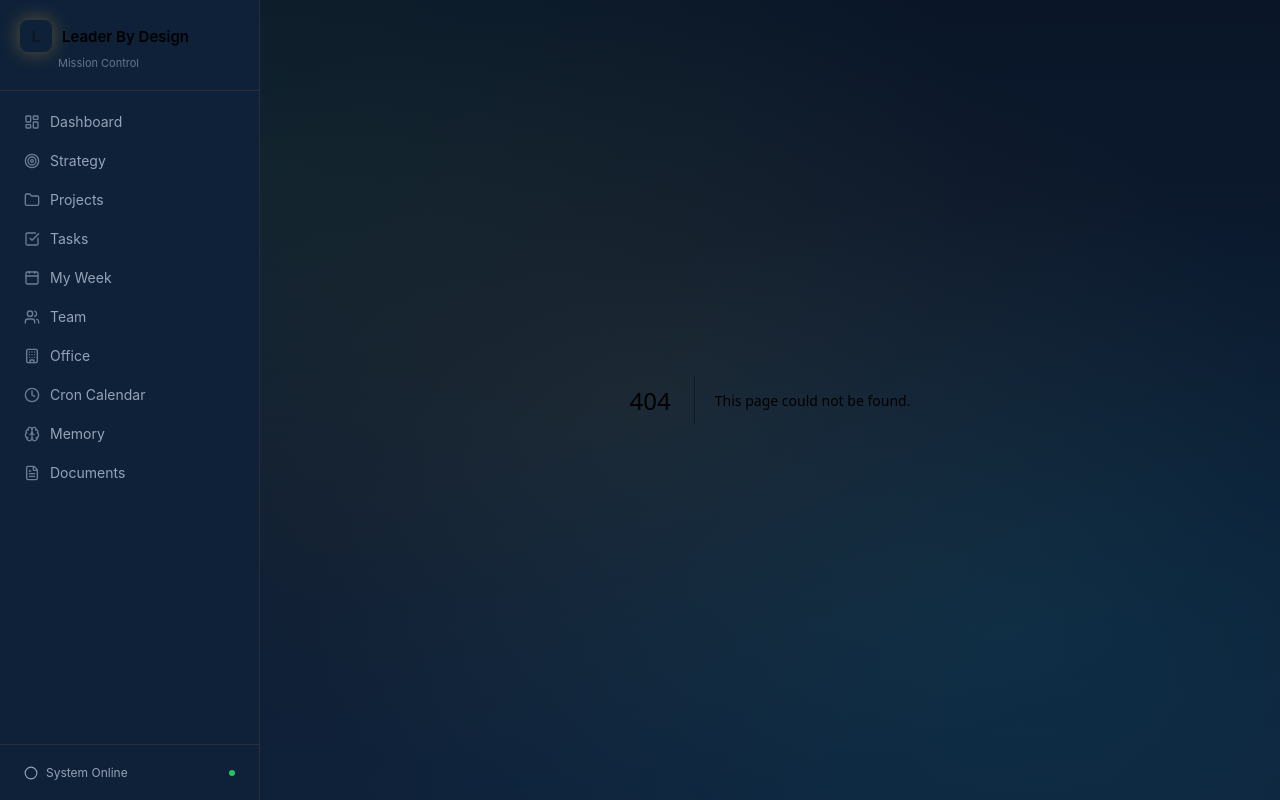
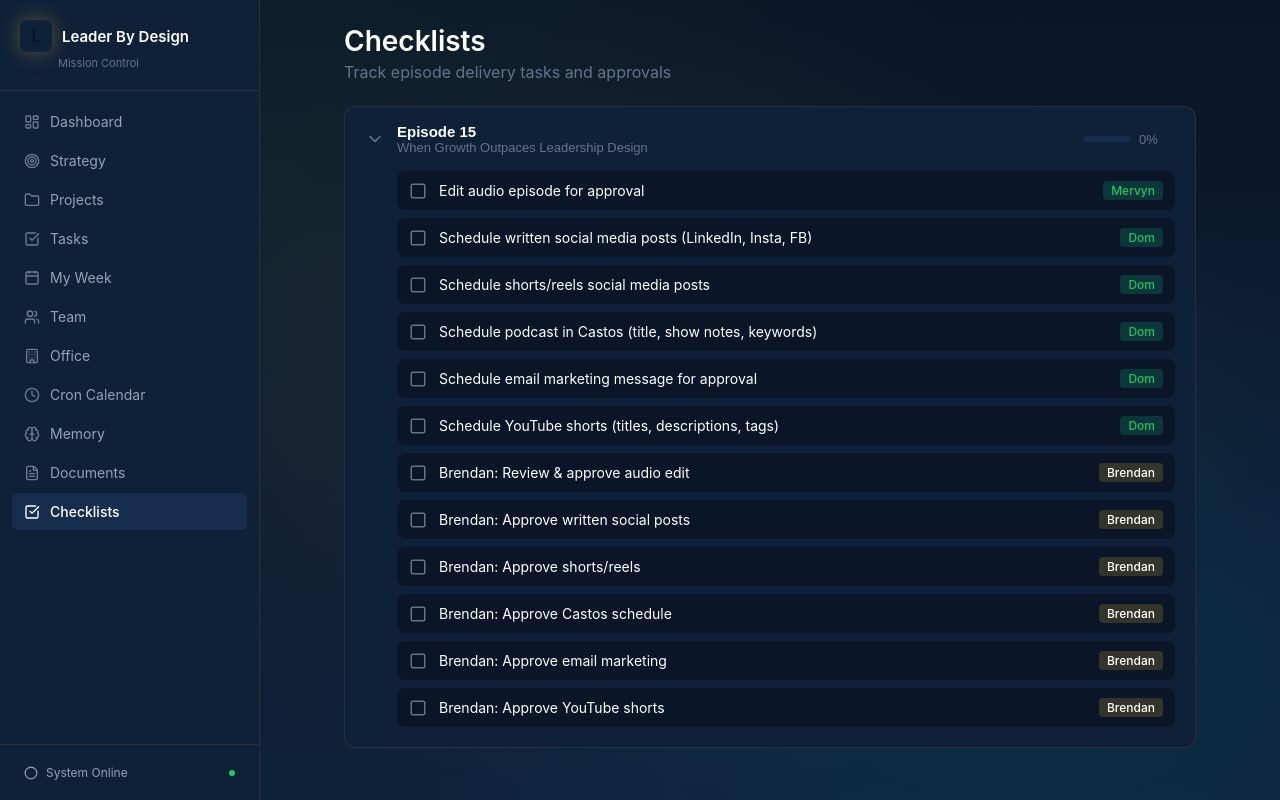
Before and after one commit to brendan134/mission-control, a Next.js app in the folder mission-control/: page /checklists in a window 1280 px wide. Before the commit this address had no page. Built offline with nearby package versions, Linux system fonts and the light colour scheme.

Commit message:
feat: Add interactive Checklists page with localStorage persistence

```diff
--- a/mission-control/src/app/AppLayout.tsx
+++ b/mission-control/src/app/AppLayout.tsx
@@ -29,6 +29,7 @@ const navItems = [
   { href: '/automations', label: 'Cron Calendar', icon: Clock },
   { href: '/memory', label: 'Memory', icon: Brain },
   { href: '/documents', label: 'Documents', icon: FileText },
+  { href: '/checklists', label: 'Checklists', icon: CheckSquare },
 ];
 
 export default function AppLayout({ children }: { children: React.ReactNode }) {
--- /dev/null
+++ b/mission-control/src/app/checklists/page.tsx
@@ -0,0 +1,229 @@
+'use client';
+
+import { useState, useEffect } from 'react';
+import { CheckSquare, Square, ChevronRight } from 'lucide-react';
+
+interface ChecklistItem {
+  id: string;
+  text: string;
+  assignee: string;
+  done: boolean;
+}
+
+interface Checklist {
+  episode: string;
+  title: string;
+  items: ChecklistItem[];
+}
+
+const STORAGE_KEY = 'checklist-state';
+
+const loadChecklists = (): Record<string, ChecklistItem[]> => {
+  if (typeof window === 'undefined') return {};
+  const saved = localStorage.getItem(STORAGE_KEY);
+  return saved ? JSON.parse(saved) : {};
+};
+
+const saveChecklists = (state: Record<string, ChecklistItem[]>) => {
+  if (typeof window === 'undefined') return;
+  localStorage.setItem(STORAGE_KEY, JSON.stringify(state));
+};
+
+const INITIAL_CHECKLISTS: Checklist[] = [
+  {
+    episode: 'Episode 15',
+    title: 'When Growth Outpaces Leadership Design',
+    items: [
+      { id: 'ep15-1', text: 'Edit audio episode for approval', assignee: 'Mervyn', done: false },
+      { id: 'ep15-2', text: 'Schedule written social media posts (LinkedIn, Insta, FB)', assignee: 'Dom', done: false },
+      { id: 'ep15-3', text: 'Schedule shorts/reels social media posts', assignee: 'Dom', done: false },
+      { id: 'ep15-4', text: 'Schedule podcast in Castos (title, show notes, keywords)', assignee: 'Dom', done: false },
+      { id: 'ep15-5', text: 'Schedule email marketing message for approval', assignee: 'Dom', done: false },
+      { id: 'ep15-6', text: 'Schedule YouTube shorts (titles, descriptions, tags)', assignee: 'Dom', done: false },
+      { id: 'ep15-7', text: 'Brendan: Review & approve audio edit', assignee: 'Brendan', done: false },
+      { id: 'ep15-8', text: 'Brendan: Approve written social posts', assignee: 'Brendan', done: false },
+      { id: 'ep15-9', text: 'Brendan: Approve shorts/reels', assignee: 'Brendan', done: false },
+      { id: 'ep15-10', text: 'Brendan: Approve Castos schedule', assignee: 'Brendan', done: false },
+      { id: 'ep15-11', text: 'Brendan: Approve email marketing', assignee: 'Brendan', done: false },
+      { id: 'ep15-12', text: 'Brendan: Approve YouTube shorts', assignee: 'Brendan', done: false },
+    ],
+  },
+];
+
+export default function ChecklistsPage() {
+  const [expanded, setExpanded] = useState<string | null>('Episode 15');
+  const [checklistState, setChecklistState] = useState<Record<string, ChecklistItem[]>>({});
+  const [mounted, setMounted] = useState(false);
+
+  useEffect(() => {
+    setMounted(true);
+    const saved = loadChecklists();
+    const merged: Record<string, ChecklistItem[]> = {};
+    INITIAL_CHECKLISTS.forEach(checklist => {
+      if (saved[checklist.episode]) {
+        merged[checklist.episode] = saved[checklist.episode];
+      } else {
+        merged[checklist.episode] = checklist.items;
+      }
+    });
+    setChecklistState(merged);
+  }, []);
+
+  const toggleItem = (episode: string, itemId: string) => {
+    const updated = { ...checklistState };
+    updated[episode] = updated[episode].map(item =>
+      item.id === itemId ? { ...item, done: !item.done } : item
+    );
+    setChecklistState(updated);
+    saveChecklists(updated);
+  };
+
+  const getProgress = (episode: string) => {
+    const items = checklistState[episode] || [];
+    if (items.length === 0) return 0;
+    const done = items.filter(i => i.done).length;
+    return Math.round((done / items.length) * 100);
+  };
+
+  if (!mounted) return null;
+
+  return (
+    <div style={{ padding: '24px', maxWidth: '900px', margin: '0 auto' }}>
+      <div style={{ marginBottom: '24px' }}>
+        <h1 style={{ fontSize: '28px', fontWeight: 600, margin: 0 }}>Checklists</h1>
+        <p style={{ color: 'var(--text-muted)', margin: '4px 0 0' }}>
+          Track episode delivery tasks and approvals
+        </p>
+      </div>
+
+      <div style={{ display: 'flex', flexDirection: 'column', gap: '16px' }}>
+        {INITIAL_CHECKLISTS.map(checklist => {
+          const isExpanded = expanded === checklist.episode;
+          const progress = getProgress(checklist.episode);
+          const items = checklistState[checklist.episode] || checklist.items;
+
+          return (
+            <div
+              key={checklist.episode}
+              style={{
+                background: 'var(--background-secondary)',
+                borderRadius: '12px',
+                border: '1px solid var(--border)',
+                overflow: 'hidden',
+              }}
+            >
+              <button
+                onClick={() => setExpanded(isExpanded ? null : checklist.episode)}
+                style={{
+                  width: '100%',
+                  padding: '16px 20px',
+                  background: 'transparent',
+                  border: 'none',
+                  cursor: 'pointer',
+                  display: 'flex',
+                  alignItems: 'center',
+                  gap: '12px',
+                  color: 'var(--text)',
+                  textAlign: 'left',
+                }}
+              >
+                <ChevronRight
+                  size={20}
+                  style={{
+                    transform: isExpanded ? 'rotate(90deg)' : 'rotate(0)',
+                    transition: 'transform 0.2s',
+                    color: 'var(--text-muted)',
+                  }}
+                />
+                <div style={{ flex: 1 }}>
+                  <div style={{ fontWeight: 600, fontSize: '15px' }}>{checklist.episode}</div>
+                  <div style={{ fontSize: '13px', color: 'var(--text-muted)' }}>{checklist.title}</div>
+                </div>
+                <div style={{ display: 'flex', alignItems: 'center', gap: '8px' }}>
+                  <div
+                    style={{
+                      width: '48px',
+                      height: '6px',
+                      background: 'var(--background-tertiary)',
+                      borderRadius: '3px',
+                      overflow: 'hidden',
+                    }}
+                  >
+                    <div
+                      style={{
+                        width: `${progress}%`,
+                        height: '100%',
+                        background: progress === 100 ? 'var(--success)' : 'var(--accent)',
+                        transition: 'width 0.3s',
+                      }}
+                    />
+                  </div>
+                  <span style={{ fontSize: '13px', color: 'var(--text-muted)', minWidth: '36px' }}>
+                    {progress}%
+                  </span>
+                </div>
+              </button>
+
+              {isExpanded && (
+                <div style={{ padding: '0 20px 20px 52px' }}>
+                  <div style={{ display: 'flex', flexDirection: 'column', gap: '8px' }}>
+                    {items.map(item => (
+                      <label
+                        key={item.id}
+                        style={{
+                          display: 'flex',
+                          alignItems: 'center',
+                          gap: '12px',
+                          padding: '10px 12px',
+                          background: 'var(--background-primary)',
+                          borderRadius: '8px',
+                          cursor: 'pointer',
+                          opacity: item.done ? 0.6 : 1,
+                          transition: 'opacity 0.2s',
+                        }}
+                      >
+                        <input
+                          type="checkbox"
+                          checked={item.done}
+                          onChange={() => toggleItem(checklist.episode, item.id)}
+                          style={{ display: 'none' }}
+                        />
+                        {item.done ? (
+                          <CheckSquare size={18} style={{ color: 'var(--success)', flexShrink: 0 }} />
+                        ) : (
+                          <Square size={18} style={{ color: 'var(--text-muted)', flexShrink: 0 }} />
+                        )}
+                        <span
+                          style={{
+                            flex: 1,
+                            fontSize: '14px',
+                            textDecoration: item.done ? 'line-through' : 'none',
+                            color: item.done ? 'var(--text-muted)' : 'var(--text)',
+                          }}
+                        >
+                          {item.text}
+                        </span>
+                        <span
+                          style={{
+                            fontSize: '12px',
+                            padding: '2px 8px',
+                            background: item.assignee === 'Brendan' ? 'rgba(212, 175, 55, 0.2)' : 'rgba(16, 185, 129, 0.2)',
+                            color: item.assignee === 'Brendan' ? 'var(--accent-gold)' : 'var(--success)',
+                            borderRadius: '4px',
+                            fontWeight: 500,
+                          }}
+                        >
+                          {item.assignee}
+                        </span>
+                      </label>
+                    ))}
+                  </div>
+                </div>
+              )}
+            </div>
+          );
+        })}
+      </div>
+    </div>
+  );
+}
```
